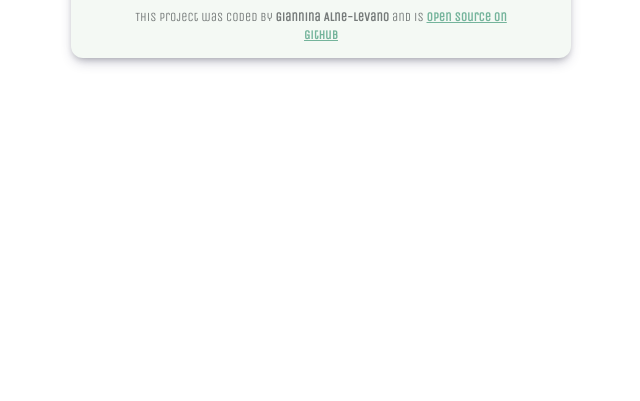
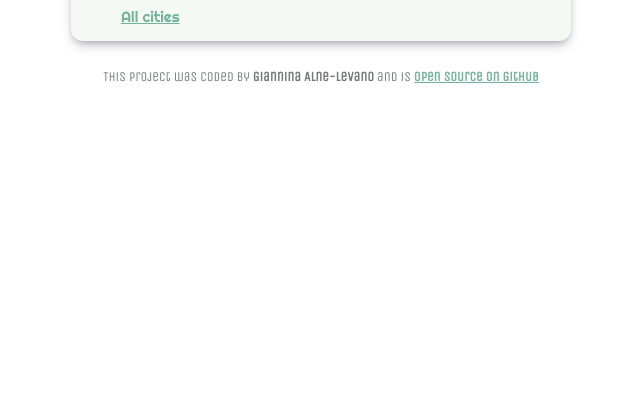
Before and after one commit to gianninalev/world-clock, a plain HTML site: page index.html in a window 1280 px wide. Shown: the part 399-800 px from the top of the page, without its empty margins (319-959 px from the left). Drawn offline with nearby package versions, Linux system fonts and the light colour scheme; a script that the page names is missing.

Commit message:
Added link to all cities

```diff
--- a/index.html
+++ b/index.html
@@ -49,6 +49,8 @@
 
         <script src="index.js"></script>
       </div>
+      <a href="#">All cities</a>
+    </div>
     <footer>
       <small
         >This project was coded by <strong>Giannina Alne-Levano</strong> and is
@@ -57,3 +59,5 @@
         ></small
       >
     </footer>
+  </body>
+</html>
--- a/style.css
+++ b/style.css
@@ -71,3 +71,7 @@ footer a {
   font-size: 18px;
   vertical-align: middle;
 }
+
+a {
+  color: #74b49b;
+}
```
Lines whose indentation alone changed are shown as unchanged.
